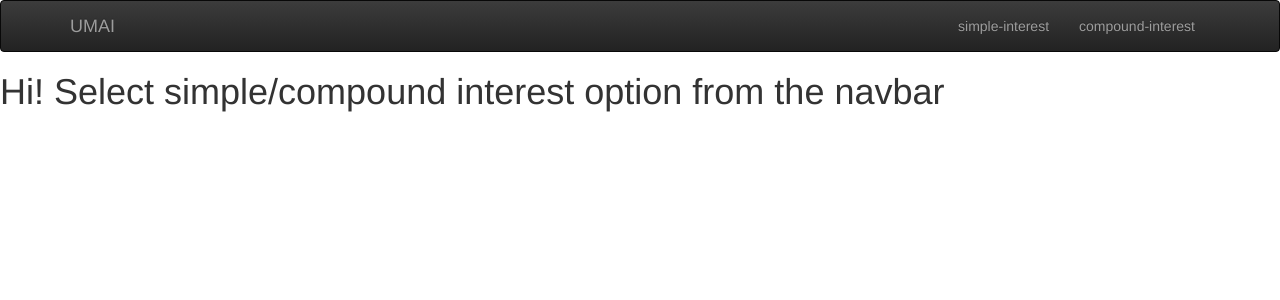
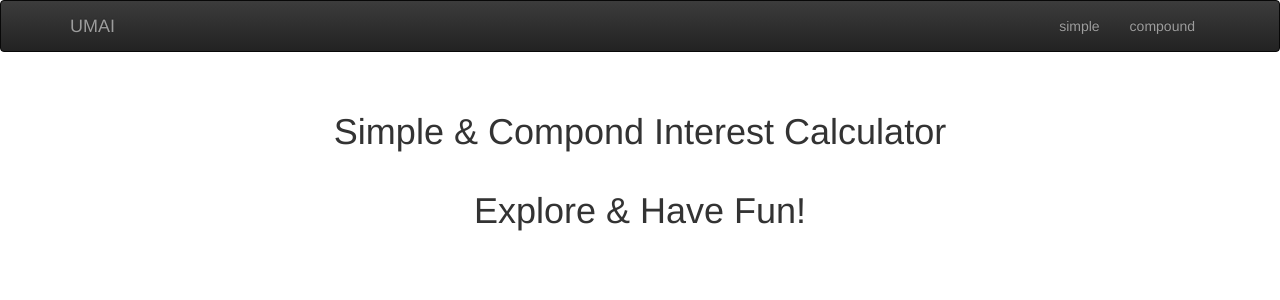
Before and after one commit to abrarShariar/UMAI-Task, a React (Create React App) app: page / in a window 1280 px wide. Shown: the top 300 px of the page. Built offline with nearby package versions, Linux system fonts and the light colour scheme.

Commit message:
Interest calculator component rolling on fire

```diff
--- a/src/components/SimpleInterest/index.js
+++ b/src/components/InterestCalculator/index.js
@@ -2,7 +2,7 @@ import React, { Component } from 'react';
 import { Button, Grid, Form, FormGroup, Col, ControlLabel, FormControl, Alert } from 'react-bootstrap';
 import ResultTable from '../ResultTable';
 
-class SimpleInterest extends Component {
+class InterestCalculator extends Component {
   constructor(props) {
     super(props);
 
@@ -10,9 +10,9 @@ class SimpleInterest extends Component {
     this.validationCheck = this.validationCheck.bind(this);
 
     this.state = {
-      principal: 0,
-      rateOfInterest: 0,
-      time: 0,
+      principal: '',
+      rateOfInterest: '',
+      time: '',
       principalValid: null,
       rateOfInterestValid: null,
       timeValid: null,
@@ -91,30 +91,33 @@ class SimpleInterest extends Component {
   }
 
   validationCheck() {
-    if(this.state.principal === 'error' || !this.state.principal || this.state.rateOfInterestValid === 'error' || !this.state.rateOfInterestValid || this.state.timeValid === 'error' || !this.state.timeValid){
+    console.log(this.state);
+    if(this.state.principal === 'error' || !this.state.principal || this.state.rateOfInterestValid === 'error' || !this.state.rateOfInterestValid || this.state.timeValid === 'error' || !this.state.timeValid
+      || this.state.principal === '' || this.state.rateOfInterest === '' || this.state.time === ''
+    ){
       this.setState({
         showErrorMsg: true,
         showResult: false
       });
     } else {
+
       this.setState({
         showResult: true,
         interest: this.state.principal * this.state.rateOfInterest * this.state.time,
         total: Number(this.state.principal) + Number(this.state.principal * this.state.rateOfInterest * this.state.time)
-      })
+      });
     }
 
 
-    console.log(this.state.interest);
   }
 
   render() {
     return (
       <Grid>
-        <h1 style={{ textAlign: 'center' }}>Simple Interest</h1>
+        <h1 style={{ textAlign: 'center' }}>{this.props.title} interest</h1>
         <br />
         {this.state.showErrorMsg ? (
-          this.state.principal === 0 || this.state.principalValid === 'error' ? (
+          this.state.principal === '' || this.state.principalValid === 'error' ? (
             <Alert bsStyle="danger">
               {this.state.errorMsgList.filter(msg => msg.key === 'principal').map(x => x.value)[0]}
             </Alert>
@@ -122,7 +125,7 @@ class SimpleInterest extends Component {
         ): null}
 
         {this.state.showErrorMsg ? (
-          this.state.rateOfInterest === 0 || this.state.rateOfInterestValid === 'error' ? (
+          this.state.rateOfInterest === '' || this.state.rateOfInterestValid === 'error' ? (
             <Alert bsStyle="danger">
               {this.state.errorMsgList.filter(msg => msg.key === 'rateOfInterest').map(x => x.value)[0]}
             </Alert>
@@ -130,7 +133,7 @@ class SimpleInterest extends Component {
         ): null}
 
         {this.state.showErrorMsg ? (
-          this.state.time === 0 || this.state.principalValid === 'error' ? (
+          this.state.time === '' || this.state.principalValid === 'error' ? (
             <Alert bsStyle="danger">
               {this.state.errorMsgList.filter(msg => msg.key === 'time').map(x => x.value)[0]}
             </Alert>
@@ -189,6 +192,28 @@ class SimpleInterest extends Component {
             </Col>
           </FormGroup>
 
+          {this.props.title === 'compound' ?
+            <FormGroup controlId="formControlsSelect">
+              <Col componentClass={ControlLabel} sm={2}>
+                {'Compounding Frequency'}
+              </Col>
+              <Col sm={10}>
+                 <FormControl componentClass="select" placeholder="select">
+                   <option value="365">Daily (365/yr)</option>
+                   <option value="360">Daily (360/yr)</option>
+                   <option value="52">Weekly (52/yr)</option>
+                   <option value="26">Bi-Weekly (26/yr)</option>
+                   <option value="24">Semi-Monthly (24/yr)</option>
+                   <option value="12">Monthly (12/yr)</option>
+                   <option value="6">Bi-Monthly (6/yr)</option>
+                   <option value="4">Quarterly (4/yr)</option>
+                   <option value="2">Semi-Annually (2/yr)</option>
+                   <option value="1">Annually (1/yr)</option>
+                 </FormControl>
+              </Col>
+            </FormGroup>
+          : null}
+
           <FormGroup controlId="formHorizontalEmail">
             <Col componentClass={ControlLabel} sm={2}>
             </Col>
@@ -211,4 +236,4 @@ class SimpleInterest extends Component {
   }
 };
 
-export default SimpleInterest;
+export default InterestCalculator;
--- a/src/components/MainBody/index.js
+++ b/src/components/MainBody/index.js
@@ -1,24 +1,24 @@
 import React, { Component } from 'react';
 import {bindActionCreators} from 'redux';
 import {connect} from 'react-redux';
-import SimpleInterest from '../SimpleInterest/';
+import InterestCalculator from '../InterestCalculator';
 
 class MainBody extends Component {
-
   render() {
     if(!this.props.activeOption) {
       return (
-        <h1>Hi! Select simple/compound interest option from the navbar</h1>
+        <h1 style={{textAlign: 'center'}}>
+        <br/>
+        Simple & Compond Interest Calculator
+        <br/>
+        <br/>
+        Explore & Have Fun!
+        </h1>
       );
     }
-    else if(this.props.activeOption.name === 'simple-interest') {
+    else {
       return (
-        <SimpleInterest />
-      );
-    }
-    else if(this.props.activeOption.name === 'compound-interest') {
-      return (
-        <h1>Compound Interest</h1>
+        <InterestCalculator title={this.props.activeOption.name} />
       );
     }
   }
--- a/src/reducers/reducer-options.js
+++ b/src/reducers/reducer-options.js
@@ -2,11 +2,11 @@ export default function () {
   return [
     {
       id: 1,
-      name: 'simple-interest'
+      name: 'simple'
     },
     {
       id: 2,
-      name: 'compound-interest'
+      name: 'compound'
     }
   ]
 }
```
